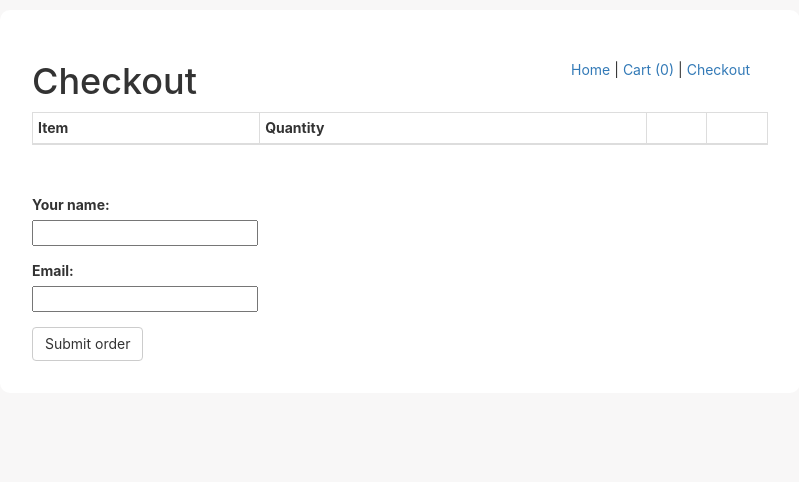
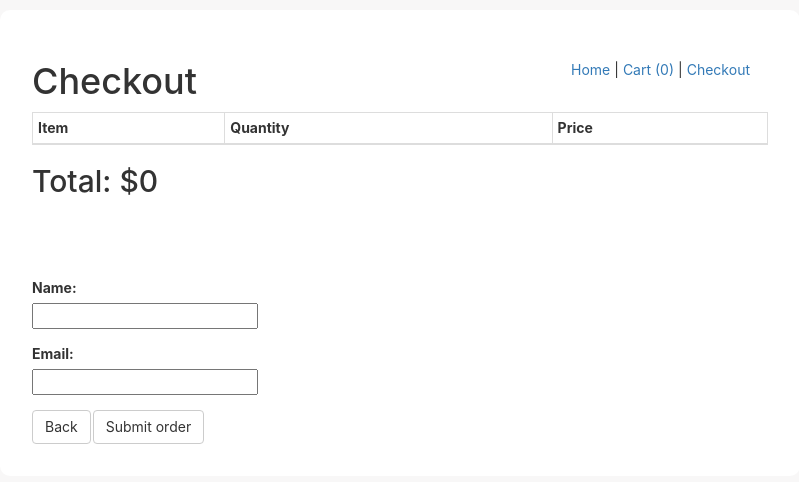
Before and after one commit to abdilmajid/react-OnlineStore, a React (Create React App) app: page /checkout in a window 1280 px wide. Shown: the top 482 px of the page, without its empty margins (240-1039 px from the left). Built offline with nearby package versions, Linux system fonts and the light colour scheme.

Commit message:
added additional navigation buttons & total price cart and order pages

```diff
--- a/src/features/cart/cartReducer.js
+++ b/src/features/cart/cartReducer.js
@@ -21,6 +21,8 @@ const removeAllFromCart = (cart, item) => {
   return [...cartWithoutItem(cart, item)]
 }
 
+
+
 const cartReducer = (state = [], action) => {
   switch(action.type) {
     case 'ADD':
--- a/src/features/cart/index.js
+++ b/src/features/cart/index.js
@@ -3,29 +3,43 @@ import { connect } from 'react-redux';
 import { Button, Table} from 'react-bootstrap';
 
 //Stops items from moving up and down, sorts items by id
-const sortItem = (items) => {
-  return items.sort((a, b) => {
-    return a.id < b.id
-  })
-}
+// const sortItem = (items) => {
+//   return items.sort((a, b) => {
+//     return a.id < b.id
+//   })
+// }
+
+// const reducer = (accumulator, currentValue) => accumulator + currentValue;
+// const itemTotal = this.props.cart.price.reduce(reducer)
+
 
 
 
 const Cart = (props) => {
-  return <Table striped bordered condensed hover>
+
+  const itemTotal = props.cart;
+  const itemTotals = itemTotal.reduce((all, item, index) => {
+    all += (item.quantity * item.price);
+    const total = parseFloat(all.toFixed(2));
+    return total;
+  }, 0)
+
+  return (
+  <div>
+    <Table striped bordered condensed hover>
         <thead>
           <tr>
             <th>Item</th>
             <th>Quantity</th>
-          <th></th>
-          <th></th>
+            <th>Price</th>
           </tr>
         </thead>
         <tbody>
           {
-          sortItem(props.cart).map(item => <tr>
+            props.cart.map(item => <tr>
                 <td>{item.name}</td>
                 <td>{item.quantity}</td>
+                <td>${item.price}</td>
                 <td>
                   <Button
                     onClick={() => props.addToCart(item)}
@@ -50,6 +64,9 @@ const Cart = (props) => {
           }
         </tbody>
       </Table>
+      <h2>Total: ${itemTotals} </h2><br/>
+    </div>
+  )
 }
 
 const mapStateToProps = (state) => {
--- a/src/features/checkout/form.js
+++ b/src/features/checkout/form.js
@@ -1,6 +1,7 @@
 import React from 'react'
 import { Field, reduxForm } from 'redux-form'
 import { Form , FormGroup, Button, ControlLabel} from 'react-bootstrap';
+import { NavLink } from 'react-router-dom';
 
 
 function CheckoutForm(props) {
@@ -10,7 +11,7 @@ function CheckoutForm(props) {
   <div>
     <Form onSubmit={handleSubmit}>
       <FormGroup controlId="formInlineName">
-        <label htmlFor="order[name]">Your name:</label><br/>
+        <label htmlFor="order[name]">Name:</label><br/>
         <Field name="order[name]" component="input" type="text" />
       </FormGroup>
 
@@ -20,6 +21,9 @@ function CheckoutForm(props) {
       </FormGroup>
 
       <div>
+        <NavLink to='/cart'>
+          <Button className='go-back'>Back</Button>
+        </NavLink>
         <Button type="submit">Submit order</Button>
       </div>
     </Form>
--- a/src/features/order/index.js
+++ b/src/features/order/index.js
@@ -24,6 +24,13 @@ class Order extends Component {
   renderOrder = () => {
     // all info coming from Api
     const { name, email, order_items } = this.state.order
+
+    const orderTotal = order_items.reduce((all, item, index) => {
+      const { qty, product: {price}} = item
+      all += (qty * price);
+      return all;
+    }, 0)
+
     return (
       <div>
         <h3>Order info</h3>
@@ -45,6 +52,7 @@ class Order extends Component {
             })
           }
         </ul>
+        <h3>Purchase Total: ${orderTotal}</h3>
       </div>
     )
   }
@@ -55,7 +63,7 @@ class Order extends Component {
     return (
       <div>
         {
-          order ? this.renderOrder() : 'Loading...'
+          order ? this.renderOrder() : '<h2>Loading...<h2>'
         }
       </div>
     )
--- a/src/features/product-listing/ProductListItem.js
+++ b/src/features/product-listing/ProductListItem.js
@@ -1,6 +1,6 @@
 import React, { Component } from 'react';
-import { Button, Collapse } from 'react-bootstrap';
-
+import { Button, Collapse} from 'react-bootstrap';
+import { NavLink } from 'react-router-dom';
 
 import Addbtn from './AddBtn';
 import RemoveBtn from './RemoveBtn'
@@ -33,10 +33,13 @@ class ProductListItem extends Component {
             />
             {
               this.props.cartItem
-                ? <RemoveBtn
+                ? <div><RemoveBtn
                   cartItem={this.props.cartItem}
                   product={this.props.product}
                   removeFromCart={this.props.removeFromCart}/>
+                  <NavLink to='/cart'>
+                  <Button className='go-checkout-home'>Go to cart</Button>
+                </NavLink></div>
                 : null
             }
           <div>
@@ -50,7 +53,11 @@ class ProductListItem extends Component {
               {this.state.open === false ? ` +` : ` -`}
             </Button>
             <Collapse in={this.state.open}>
-              <div>{this.props.product.description}</div>
+
+              <div className='item-info'>
+              {this.props.product.description}
+              </div>
+
             </Collapse>
           </div>
         </div>
--- a/src/index.css
+++ b/src/index.css
@@ -160,3 +160,29 @@ ul.top-menu li:nth-child(1):before {
   font-size: 22px;
   margin: 10px 0 5px 20px;
 }
+
+.item-info {
+  min-height: 20px;
+  padding: 5px;
+  margin: 1px 3px 10px 2px;
+  background-color: #ffffff;
+  border-radius: 4px;
+  box-shadow: inset 0 1px 1px rgba(0,0,0,.10);
+}
+
+.go-back {
+  margin-right: 2px;
+}
+
+.go-back:hover {
+  background-color: rgb(241, 241, 241);
+  color: black;
+}
+
+/* .go-checkout {
+
+} */
+
+.go-checkout-home{
+  padding: 0px 25px;
+}
--- a/src/pages/Cart.js
+++ b/src/pages/Cart.js
@@ -1,11 +1,23 @@
 import React from 'react';
+import { Button } from 'react-bootstrap';
+import { NavLink } from 'react-router-dom';
+
 import Cart from '../features/cart';
+
 
 const CartPage = (props) => {
   return (
     <div>
       <h1>My Cart</h1>
       <Cart key={props.id}/>
+      <div>
+        <NavLink to='/'>
+          <Button className='go-back'>Back</Button>
+        </NavLink>
+        <NavLink to='/checkout'>
+          <Button className='go-checkout'>Check-Out</Button>
+        </NavLink>
+      </div>
     </div>
   )
 }
--- a/src/pages/CheckOutPage.js
+++ b/src/pages/CheckOutPage.js
@@ -1,4 +1,5 @@
 import React from 'react';
+
 import Checkout from '../features/checkout';
 
 
@@ -6,7 +7,7 @@ const CheckoutPage = (props) => {
   return (
     <div>
       <h1>Checkout</h1>
-      <Checkout />
+      <Checkout key={props.id}/>
     </div>
   )
 }
```
Lines whose indentation alone changed are shown as unchanged.
